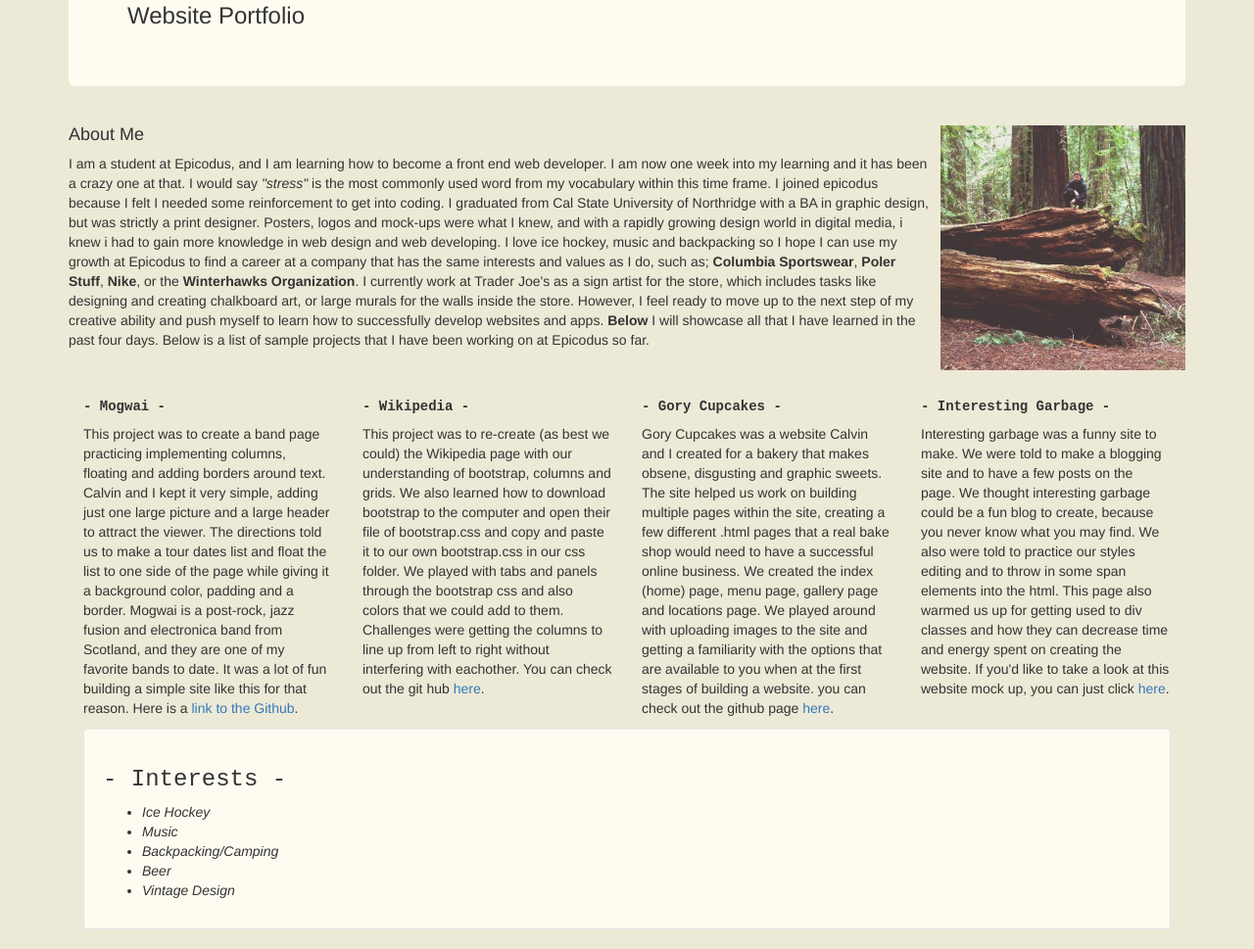
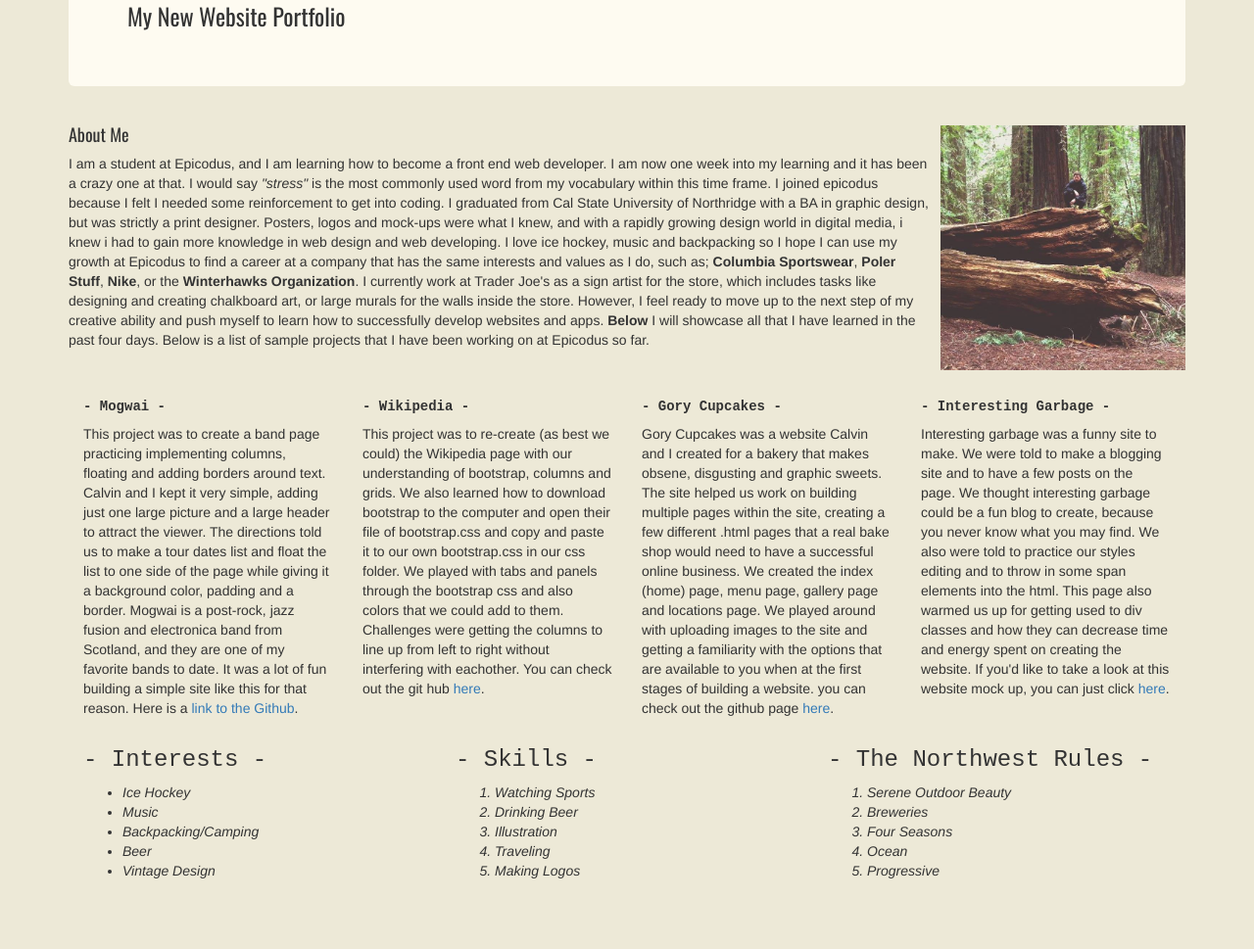
Before and after one commit to coreysnightout/Portfolio-Webpage, a plain HTML site: page index.html in a window 1280 px wide. Shown: the part 154-1123 px from the top of the page at 98% size. After the commit the page ends 1063 px from the top, so only its background shows below. Drawn offline with nearby package versions, Linux system fonts and the light colour scheme.

Commit message:
add google font link to html and css

```diff
--- a/css/styles.css
+++ b/css/styles.css
@@ -9,7 +9,12 @@ img {
 
 .jumbotron {
 background-color:  #fefbf1;
+font-family: 'Oswald' , sans-serif;
 
+}
+
+.aboutMe {
+  font-family: 'Oswald' , sans-serif;
 }
 
 .corey {
@@ -34,6 +39,10 @@ h5 {
   font-family: monospace;
 }
 
+ol {
+  font-style: oblique;
+}
+
 .well {
   background-color: #fefbf1;
 }
--- a/index.html
+++ b/index.html
@@ -1,6 +1,7 @@
 <!DOCTYPE html>
 <html>
   <head>
+    <link href="https://fonts.googleapis.com/css?family=Oswald" rel="stylesheet">
     <link rel="stylesheet" href="css/bootstrap.css" type="text/css" media="all">
     <link rel="stylesheet" href="css/styles.css" type="text/css" media="all">
     <title>Corey's Portfolio Webpage</title>
@@ -11,7 +12,7 @@
         <div class="row">
           <div class="col-md-12">
             <h1>Corey Redding</h1>
-            <h3>Website Portfolio</h3>
+            <h3>My New Website Portfolio</h3>
           </div>
         </div>
       </div>
@@ -20,7 +21,9 @@
           <div class="corey">
             <img src="img/corey.jpeg" alt="A picture of corey">
           </div>
+          <div class="aboutMe">
             <h4>About Me</h4>
+          </div>
           <p>I am a student at Epicodus, and I am learning how to become a front end web developer. I am now one week into my learning and it has been a crazy one at that. I would say <em>"stress"</em> is the most commonly used word from my vocabulary within this time frame. I joined epicodus because I felt I needed some reinforcement to get into coding. I graduated from Cal State University of Northridge with a BA in graphic design, but was strictly a print designer. Posters, logos and mock-ups were what I knew, and with a rapidly growing design world in digital media, i knew i had to gain more knowledge in web design and web developing. I love ice hockey, music and backpacking so I hope I can use my growth at Epicodus to find a career at a company that has the same interests and values as I do, such as; <strong>Columbia Sportswear</strong>, <strong>Poler Stuff</strong>, <strong>Nike</strong>, or the <strong>Winterhawks Organization</strong>. I currently work at Trader Joe's as a sign artist for the store, which includes tasks like designing and creating chalkboard art, or large murals for the walls inside the store. However, I feel ready to move up to the next step of my creative ability and push myself to learn how to successfully develop websites and apps. <strong>Below</strong> I will showcase all that I have learned in the past four days. Below is a list of sample projects that I have been working on at Epicodus so far.</p>
         </div>
       </div>
@@ -47,8 +50,7 @@
         </p>
       </div>
           <div class="interests">
-          <div class="col-md-12">
-            <div class="well">
+            <div class="col-md-4">
               <h3>- Interests -</h3>
               <ul>
                 <li>Ice Hockey</li>
@@ -59,6 +61,29 @@
               </ul>
             </div>
           </div>
+        <div class="interests">
+          <div class="col-md-4">
+            <h3>- Skills -</h3>
+            <ol>
+              <li>Watching Sports</li>
+              <li>Drinking Beer</li>
+              <li>Illustration</li>
+              <li>Traveling</li>
+              <li>Making Logos</li>
+            </ol>
+          </div>
+        </div>
+        <div class="interests">
+          <div class="col-md-4">
+            <h3>- The Northwest Rules -</h3>
+            <ol>
+              <li>Serene Outdoor Beauty</li>
+              <li>Breweries</li>
+              <li>Four Seasons</li>
+              <li>Ocean</li>
+              <li>Progressive</li>
+            </ol>
+          </div>
         </div>
     </div>
   </body>
```
Also changed, not shown: img/drew.jpeg (added), img/nau_hockey.jpeg (added). Lines whose indentation alone changed are shown as unchanged.
